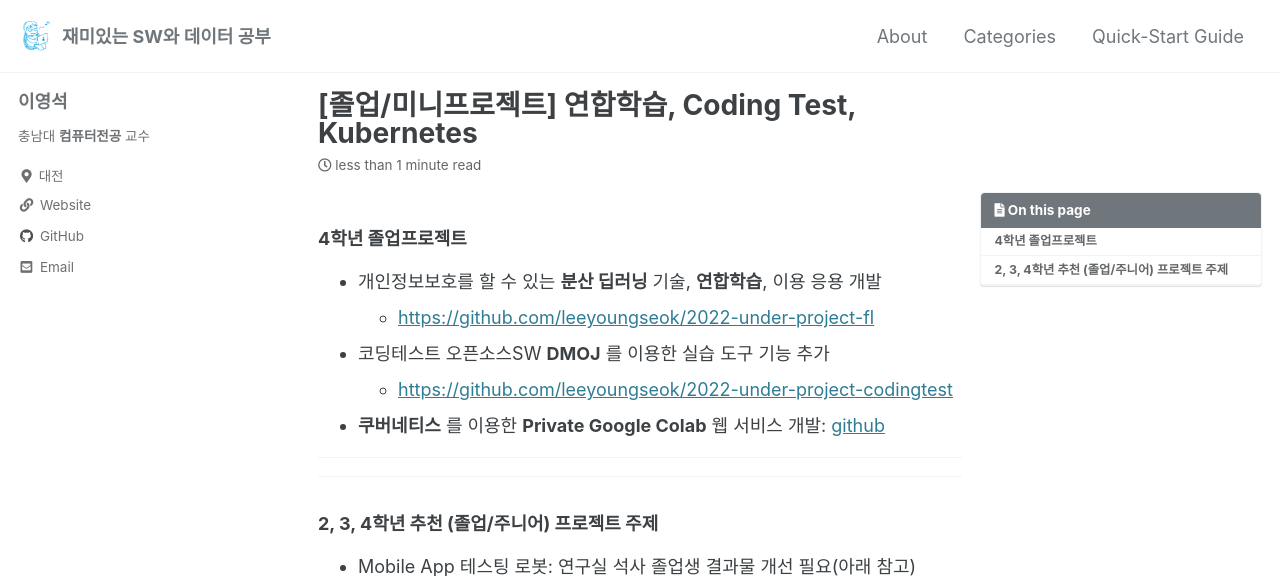
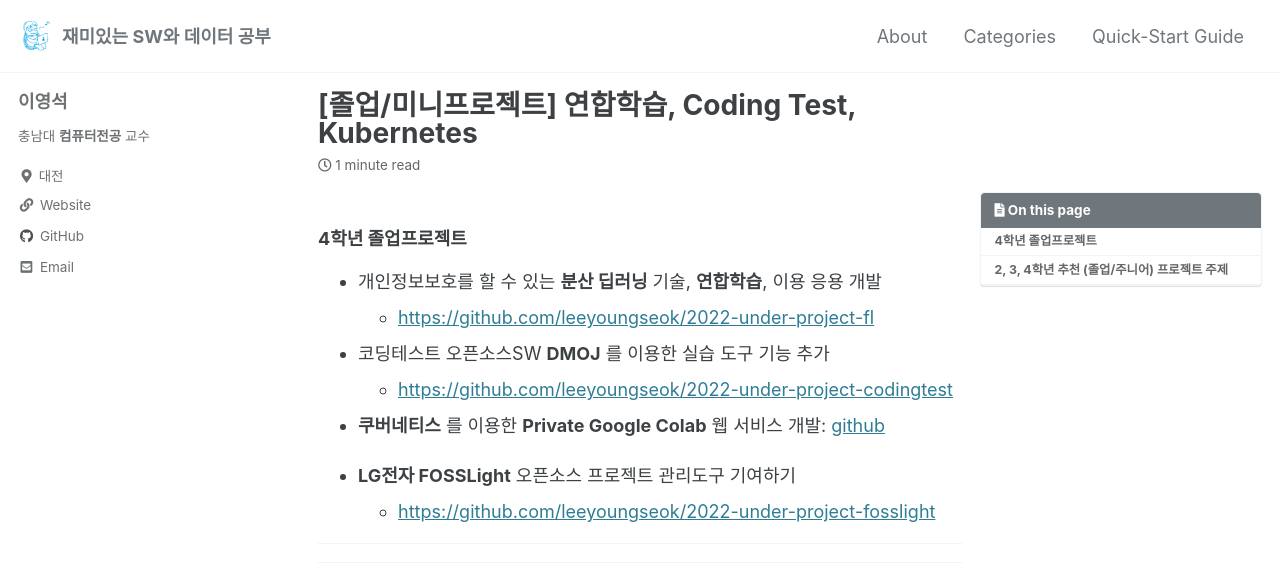
Before and after one commit to leeyoungseok/leeyoungseok.github.com, a Jekyll site: the page built from _posts/2021-12-20-under-project-list.md, in a window 1280 px wide and 900 px high, cut to the strip 0-576 px from the top of the window. Built offline with Jekyll 4.4.1, drawn with Linux system fonts in a browser that asks for light colours; cached includes are drawn as plain includes.

Commit message:
Update 2021-12-20-under-project-list.md

```diff
--- a/_posts/2021-12-20-under-project-list.md
+++ b/_posts/2021-12-20-under-project-list.md
@@ -24,6 +24,8 @@ last_modified_at: 2021-12-19
 
 *   __쿠버네티스__ 를 이용한 __Private Google Colab__ 웹 서비스 개발: [github](https://github.com/leeyoungseok/2022-under-project-kube)
 
+* __LG전자 FOSSLight__ 오픈소스 프로젝트 관리도구 기여하기
+  - <https://github.com/leeyoungseok/2022-under-project-fosslight>
 <hr>
 
 * * *
```
